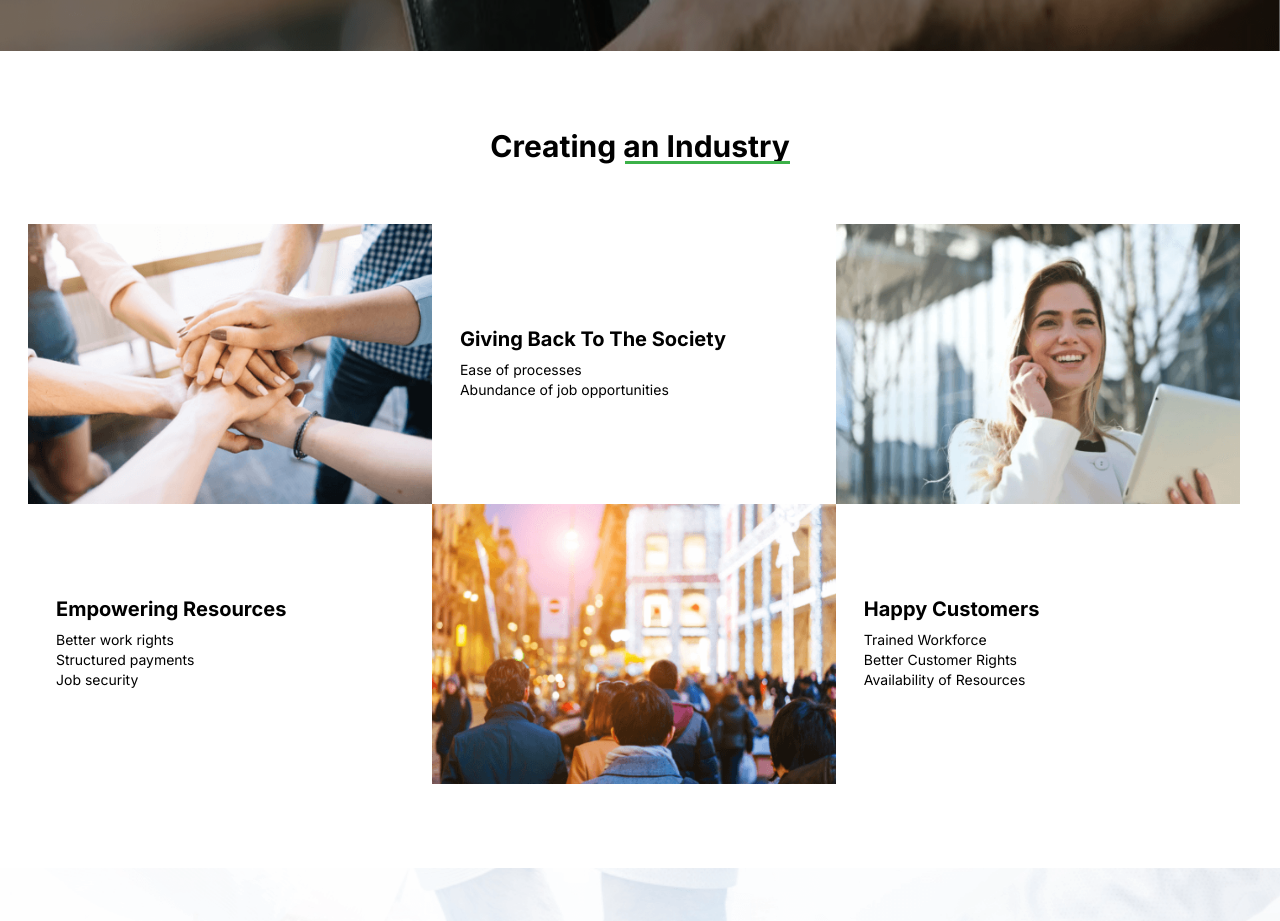
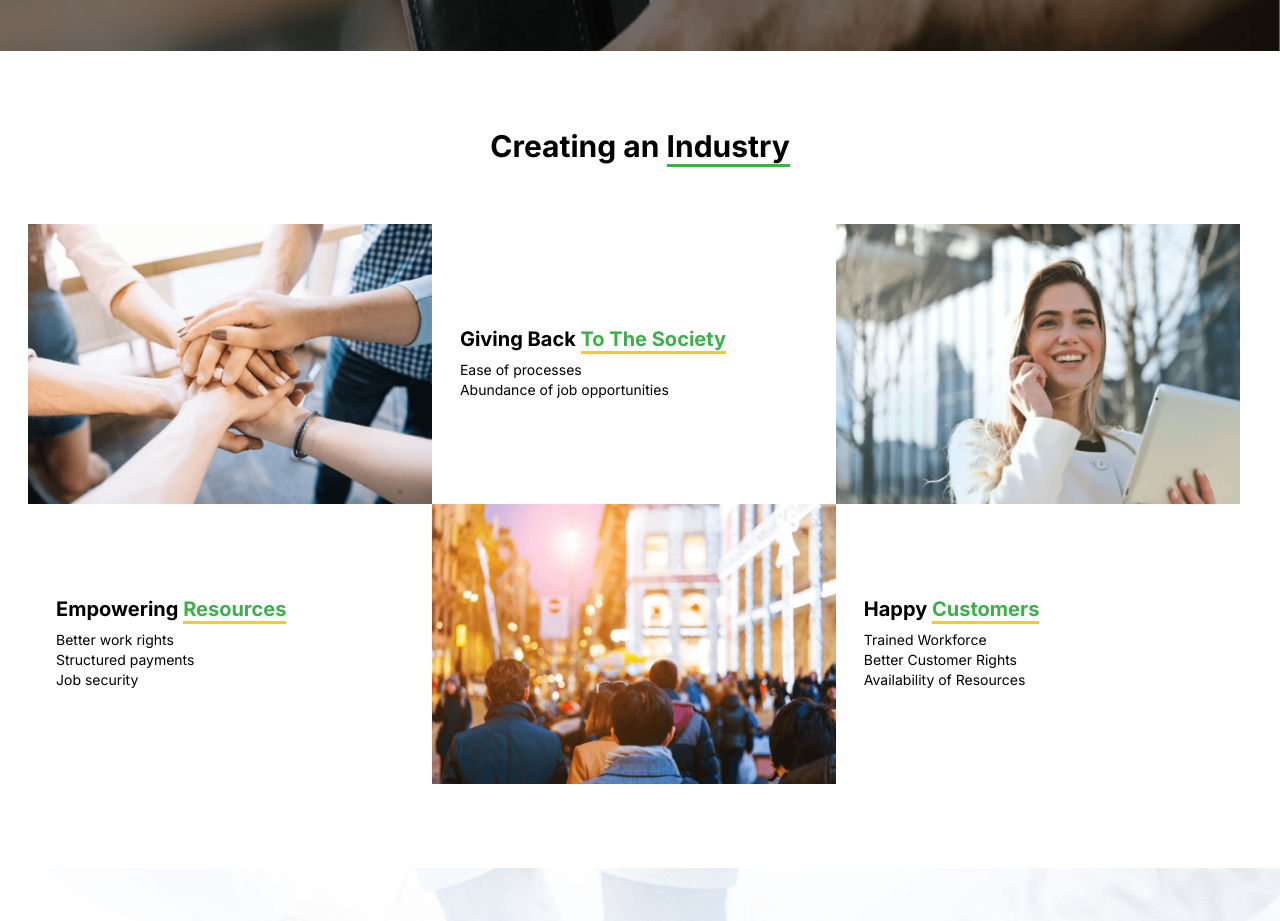
Before and after one commit to MehfoozurRehman/readymaid-web, a React (Create React App) app: page / in a window 1280 px wide. Shown: the part 2660-3581 px from the top of the page. Built offline with nearby package versions, Linux system fonts and the light colour scheme.

Commit message:
changes done

```diff
--- a/src/App.scss
+++ b/src/App.scss
@@ -435,15 +435,18 @@ a:hover {
   position: relative;
   margin-bottom: 2em;
 }
-.home__industry__heading::after {
-  position: absolute;
-  bottom: 0px;
-  right: 0px;
-  content: "";
-  width: 55%;
-  height: 3px;
-  background-color: #3cb149;
-}
+.home__industry__heading span{
+  border-bottom: 3px solid #3CB149;
+}
+// .home__industry__heading::after {
+//   position: absolute;
+//   bottom: 0px;
+//   right: 0px;
+//   content: "";
+//   width: 55%;
+//   height: 3px;
+//   background-color: #3cb149;
+// }
 .home__industry__content {
   width: 100%;
   display: flex;
@@ -471,6 +474,10 @@ a:hover {
   color: black;
   font-weight: bold;
   margin-bottom: 0.5em;
+}
+.home__industry__content__entry__content__title span{
+  color: #3cb149;
+  border-bottom: 3px solid #FCCA25;
 }
 .home__industry__content__entry__content__info {
   display: flex;
--- a/src/components/HomeIndustrySection.jsx
+++ b/src/components/HomeIndustrySection.jsx
@@ -9,12 +9,18 @@ import { HomeIndustrySectionEntry } from "../components/HomeIndustrySectionEntry
 export function HomeIndustrySection() {
   return (
     <div className="home__industry">
-      <div className="home__industry__heading">Creating an Industry</div>
+      <div className="home__industry__heading">
+        Creating an <span>Industry</span>
+      </div>
       <div className="home__industry__content">
         <HomeIndustrySectionEntry
           img={empoweringresources}
           alt="empoweringresources"
-          title="Empowering Resources"
+          title={
+            <>
+            Empowering <span>Resources</span>
+            </>
+          }
           content={[
             "Better work rights",
             "Structured payments",
@@ -24,13 +30,21 @@ export function HomeIndustrySection() {
         <HomeIndustrySectionEntry
           img={givingbacktosociety}
           alt="givingbacktosociety"
-          title="Giving Back To The Society"
+          title={
+            <>
+              Giving Back <span>To The Society</span>
+            </>
+          }
           content={["Ease of processes", "Abundance of job opportunities"]}
         />
         <HomeIndustrySectionEntry
           img={happycustomer}
           alt="happycustomer"
-          title="Happy Customers"
+          title={
+            <>
+            Happy <span>Customers</span>
+            </>
+          }
           content={[
             "Trained Workforce",
             "Better Customer Rights",
```
